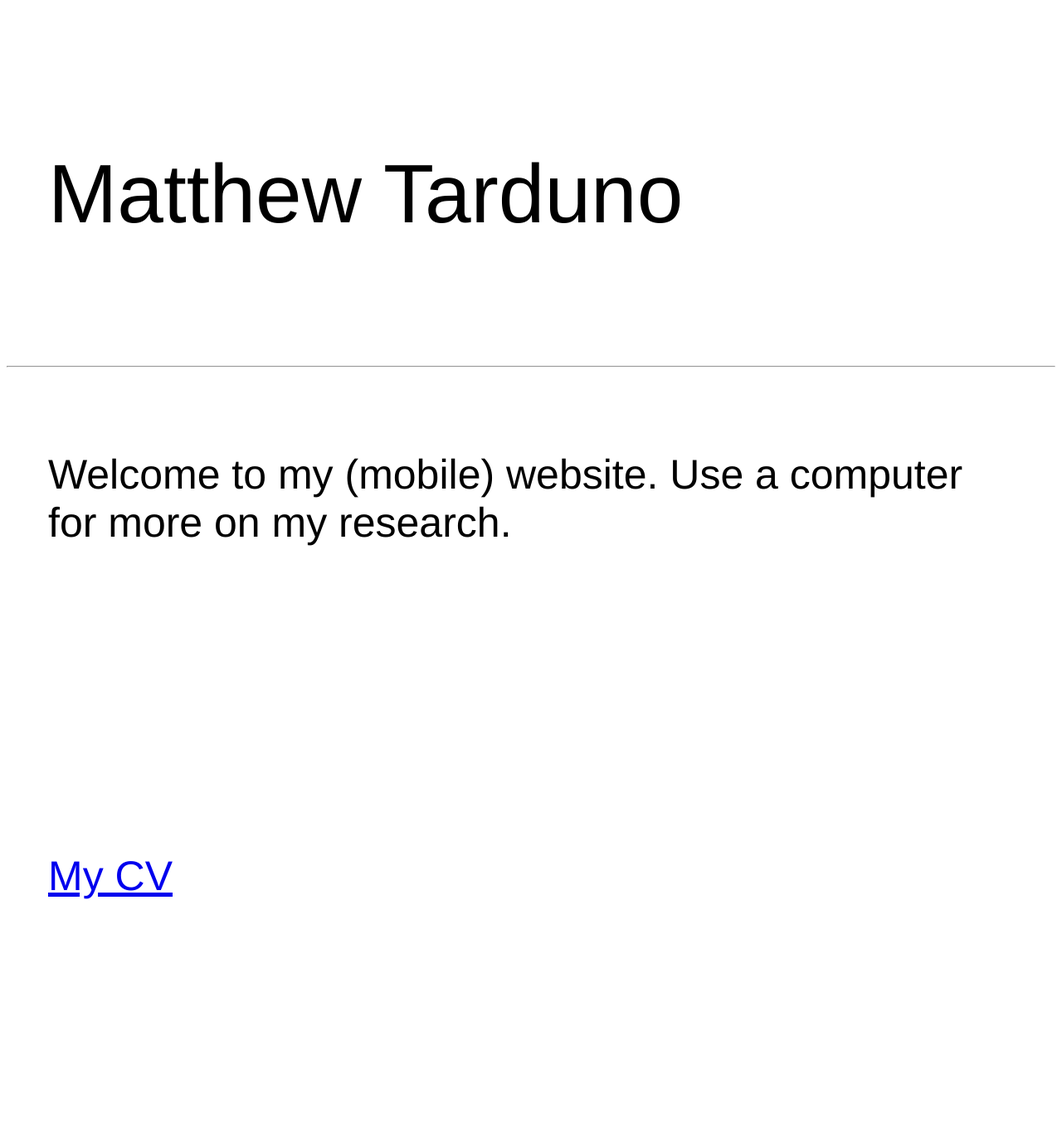
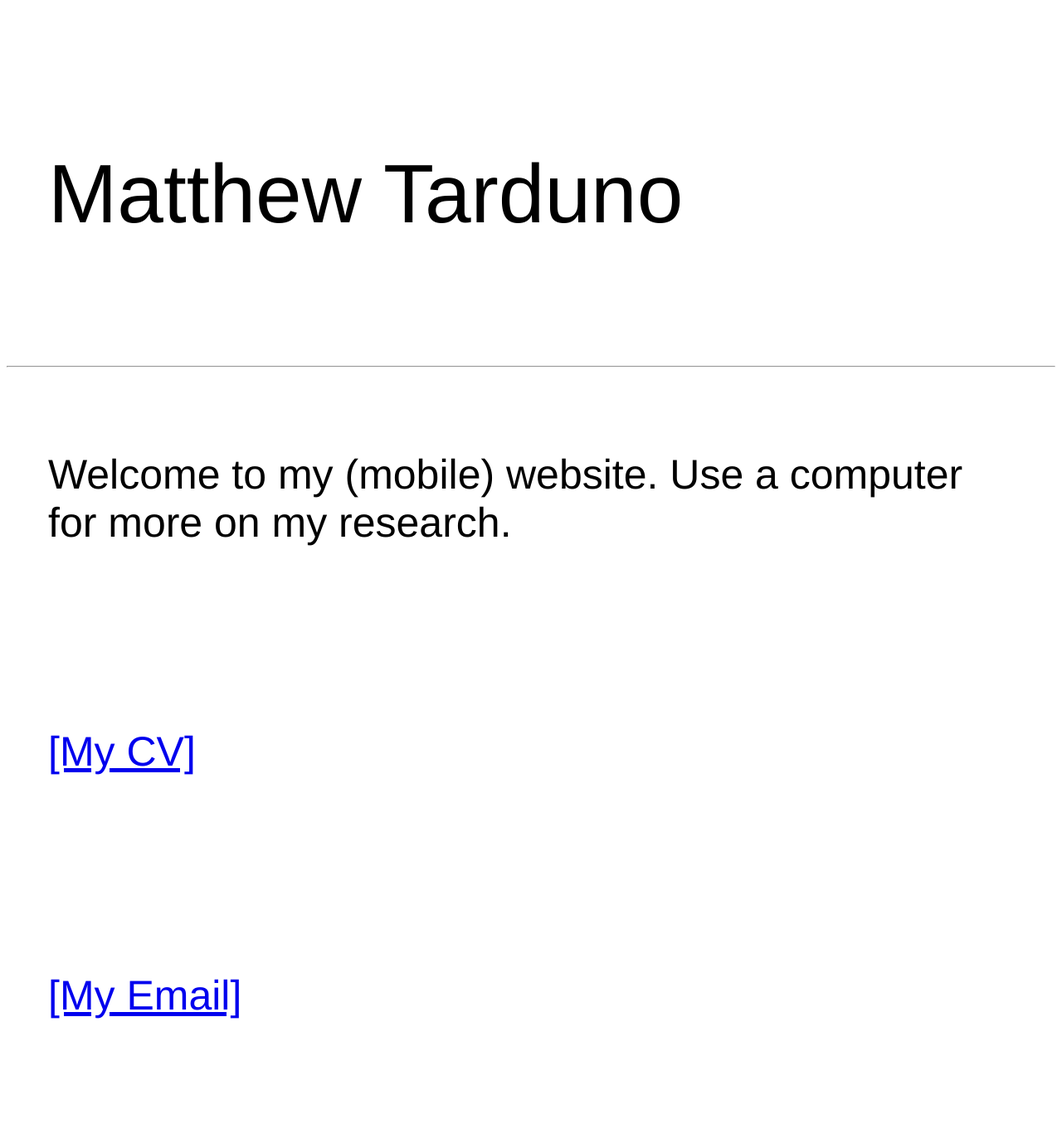
Before and after one commit to Matt-Tarduno/Matt-Tarduno.github.io, a Jekyll site: the page mobile/index.html, which Jekyll copies as it is, in a window 1280 px wide. Shown: the whole page at 83% size. Built offline with Jekyll 4.4.1, drawn with Linux system fonts in a browser that asks for light colours; before the commit the page ends 1211 px from its top, so only the background shows below that.

Commit message:
Update index.html

```diff
--- a/mobile/index.html
+++ b/mobile/index.html
@@ -13,13 +13,15 @@
      margin-bottom: 1cm;
   }
 </style>
-<div class="blurb">
-	<h1></h1>
-	<p style="font-size:50px; font-family:'Helvetica', 'Arial', 'Sans-Serif'; padding: 50px"></p>
-</div><!-- /.blurb -->
 <br />
 <div class="blurb">
 	<h1></h1>
-	<p style="font-size:50px; font-family:'Helvetica', 'Arial', 'Sans-Serif'; padding: 50px"><a href="/cv">My CV</a></p>
+	<p style="font-size:50px; font-family:'Helvetica', 'Arial', 'Sans-Serif'; padding: 50px"><a href="/cv">[My CV]</a></p>
 </div><!-- /.blurb -->
 <br />
+<br />
+<div class="blurb">
+	<h1></h1>
+	<p style="font-size:50px; font-family:'Helvetica', 'Arial', 'Sans-Serif'; padding: 50px"><a href="/cv">[My Email]</a></p>
+</div><!-- /.blurb -->
+<br />
```
